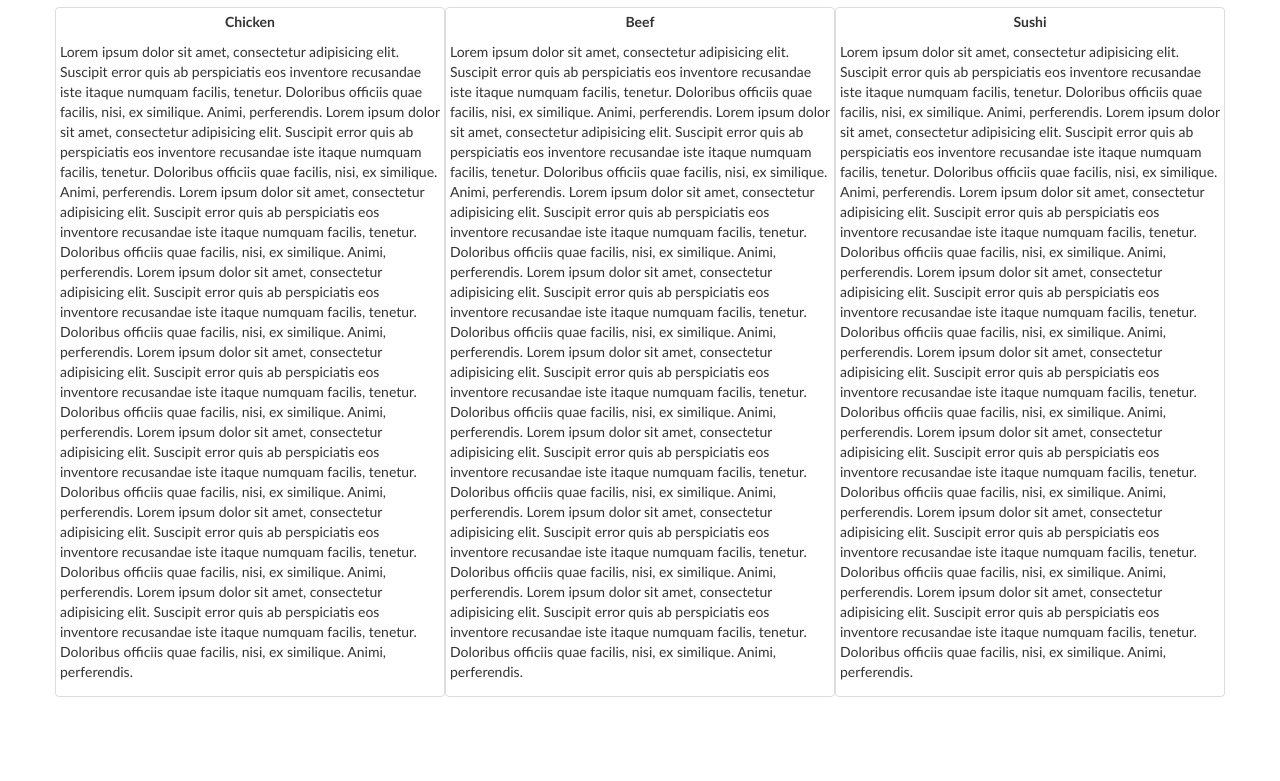
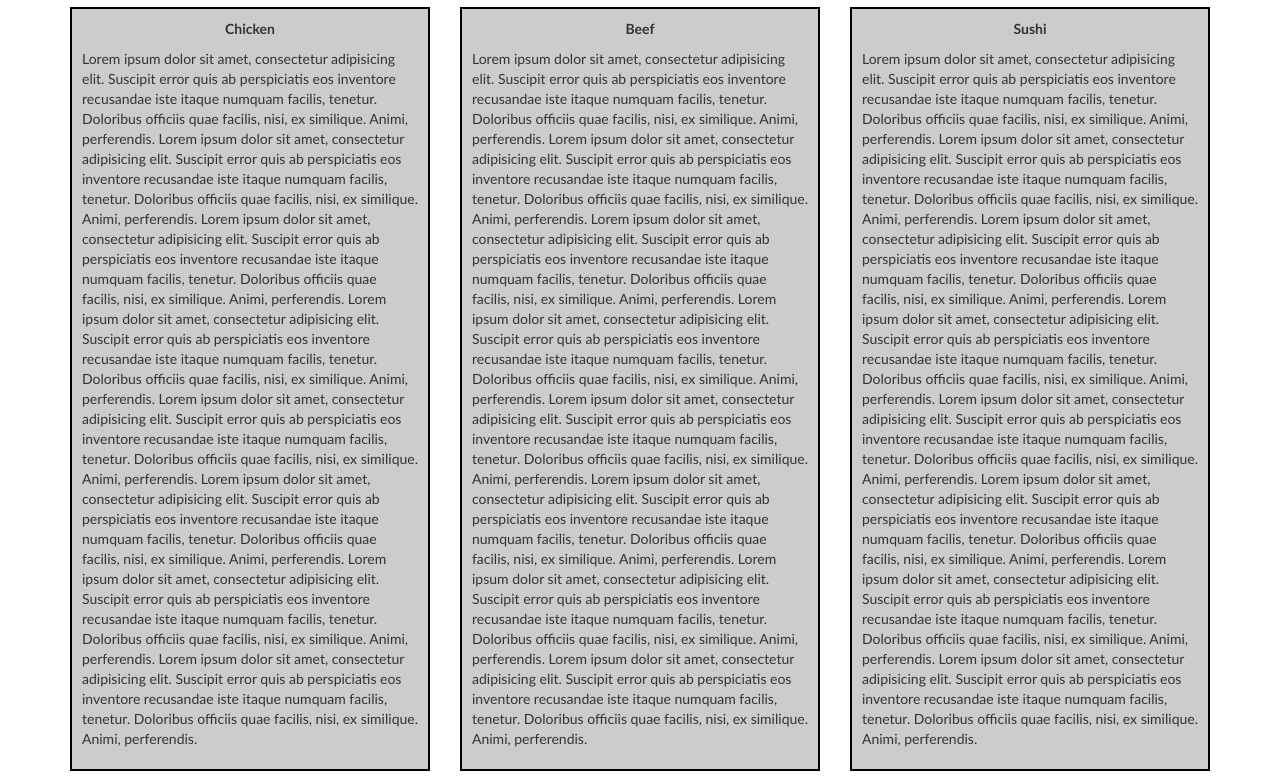
Before and after one commit to AnaTau/Cursera_WebDevelopment, a plain HTML site: page module3-solution/index.html in a window 1280 px wide. Shown: the part 135-916 px from the top of the page. Before the commit the page ends 852 px from the top, so only its background shows below. Drawn offline with Linux system fonts and the light colour scheme; a script that the page names is missing.

Commit message:
Module 3 solution fixed

```diff
--- a/module3-solution/css/styles.css
+++ b/module3-solution/css/styles.css
@@ -24,6 +24,14 @@
 .row .text-center{
   font-weight: bold;
 }
+.category-tile{
+    position: relative;
+  border: 2px solid #000;
+  overflow: hidden;
+  padding: 10px;
+  margin: 0 0 10px;
+  background-color: #ccc;
+}
 
 /********** Large devices only **********/
 @media (min-width: 1200px) {
--- a/module3-solution/index.html
+++ b/module3-solution/index.html
@@ -55,7 +55,9 @@
   <div id="main-content" class="container">
     <h1 class="text-center">Our Menu</h1>
     <div class="row">
-      <div class="col-md-4 col-sm-6 col-xs-12 thumbnail">
+      <div class="col-md-4 col-sm-6 col-xs-12">
+
+        <div class="category-tile">
         <p class="text-center" id='Chicken'>Chicken</p>
         <p>Lorem ipsum dolor sit amet, consectetur adipisicing elit. Suscipit error quis ab perspiciatis eos inventore recusandae iste itaque numquam facilis, tenetur. Doloribus officiis quae facilis, nisi, ex similique. Animi, perferendis.
         Lorem ipsum dolor sit amet, consectetur adipisicing elit. Suscipit error quis ab perspiciatis eos inventore recusandae iste itaque numquam facilis, tenetur. Doloribus officiis quae facilis, nisi, ex similique. Animi, perferendis.
@@ -65,8 +67,11 @@
         Lorem ipsum dolor sit amet, consectetur adipisicing elit. Suscipit error quis ab perspiciatis eos inventore recusandae iste itaque numquam facilis, tenetur. Doloribus officiis quae facilis, nisi, ex similique. Animi, perferendis.
         Lorem ipsum dolor sit amet, consectetur adipisicing elit. Suscipit error quis ab perspiciatis eos inventore recusandae iste itaque numquam facilis, tenetur. Doloribus officiis quae facilis, nisi, ex similique. Animi, perferendis.
         Lorem ipsum dolor sit amet, consectetur adipisicing elit. Suscipit error quis ab perspiciatis eos inventore recusandae iste itaque numquam facilis, tenetur. Doloribus officiis quae facilis, nisi, ex similique. Animi, perferendis.</p>
+        </div>
       </div>
-      <div class="col-md-4 col-sm-6 col-xs-12 thumbnail">
+      <div class="col-md-4 col-sm-6 col-xs-12">
+
+        <div class="category-tile">
         <p class="text-center" id='Beef'>Beef</p>
         <p>Lorem ipsum dolor sit amet, consectetur adipisicing elit. Suscipit error quis ab perspiciatis eos inventore recusandae iste itaque numquam facilis, tenetur. Doloribus officiis quae facilis, nisi, ex similique. Animi, perferendis.
         Lorem ipsum dolor sit amet, consectetur adipisicing elit. Suscipit error quis ab perspiciatis eos inventore recusandae iste itaque numquam facilis, tenetur. Doloribus officiis quae facilis, nisi, ex similique. Animi, perferendis.
@@ -76,8 +81,11 @@
         Lorem ipsum dolor sit amet, consectetur adipisicing elit. Suscipit error quis ab perspiciatis eos inventore recusandae iste itaque numquam facilis, tenetur. Doloribus officiis quae facilis, nisi, ex similique. Animi, perferendis.
         Lorem ipsum dolor sit amet, consectetur adipisicing elit. Suscipit error quis ab perspiciatis eos inventore recusandae iste itaque numquam facilis, tenetur. Doloribus officiis quae facilis, nisi, ex similique. Animi, perferendis.
         Lorem ipsum dolor sit amet, consectetur adipisicing elit. Suscipit error quis ab perspiciatis eos inventore recusandae iste itaque numquam facilis, tenetur. Doloribus officiis quae facilis, nisi, ex similique. Animi, perferendis.</p>
+        </div>
       </div>
-      <div class="col-md-4 col-sm-12 col-xs-12 thumbnail">
+      <div class="col-md-4 col-sm-12 col-xs-12">
+
+        <div class="category-tile">
         <p class="text-center" id='Sushi'>Sushi</p>
         <p>Lorem ipsum dolor sit amet, consectetur adipisicing elit. Suscipit error quis ab perspiciatis eos inventore recusandae iste itaque numquam facilis, tenetur. Doloribus officiis quae facilis, nisi, ex similique. Animi, perferendis.
         Lorem ipsum dolor sit amet, consectetur adipisicing elit. Suscipit error quis ab perspiciatis eos inventore recusandae iste itaque numquam facilis, tenetur. Doloribus officiis quae facilis, nisi, ex similique. Animi, perferendis.
@@ -87,6 +95,7 @@
         Lorem ipsum dolor sit amet, consectetur adipisicing elit. Suscipit error quis ab perspiciatis eos inventore recusandae iste itaque numquam facilis, tenetur. Doloribus officiis quae facilis, nisi, ex similique. Animi, perferendis.
         Lorem ipsum dolor sit amet, consectetur adipisicing elit. Suscipit error quis ab perspiciatis eos inventore recusandae iste itaque numquam facilis, tenetur. Doloribus officiis quae facilis, nisi, ex similique. Animi, perferendis.
         Lorem ipsum dolor sit amet, consectetur adipisicing elit. Suscipit error quis ab perspiciatis eos inventore recusandae iste itaque numquam facilis, tenetur. Doloribus officiis quae facilis, nisi, ex similique. Animi, perferendis.</p>
+        </div>
       </div>
     </div>
   </div>
```
